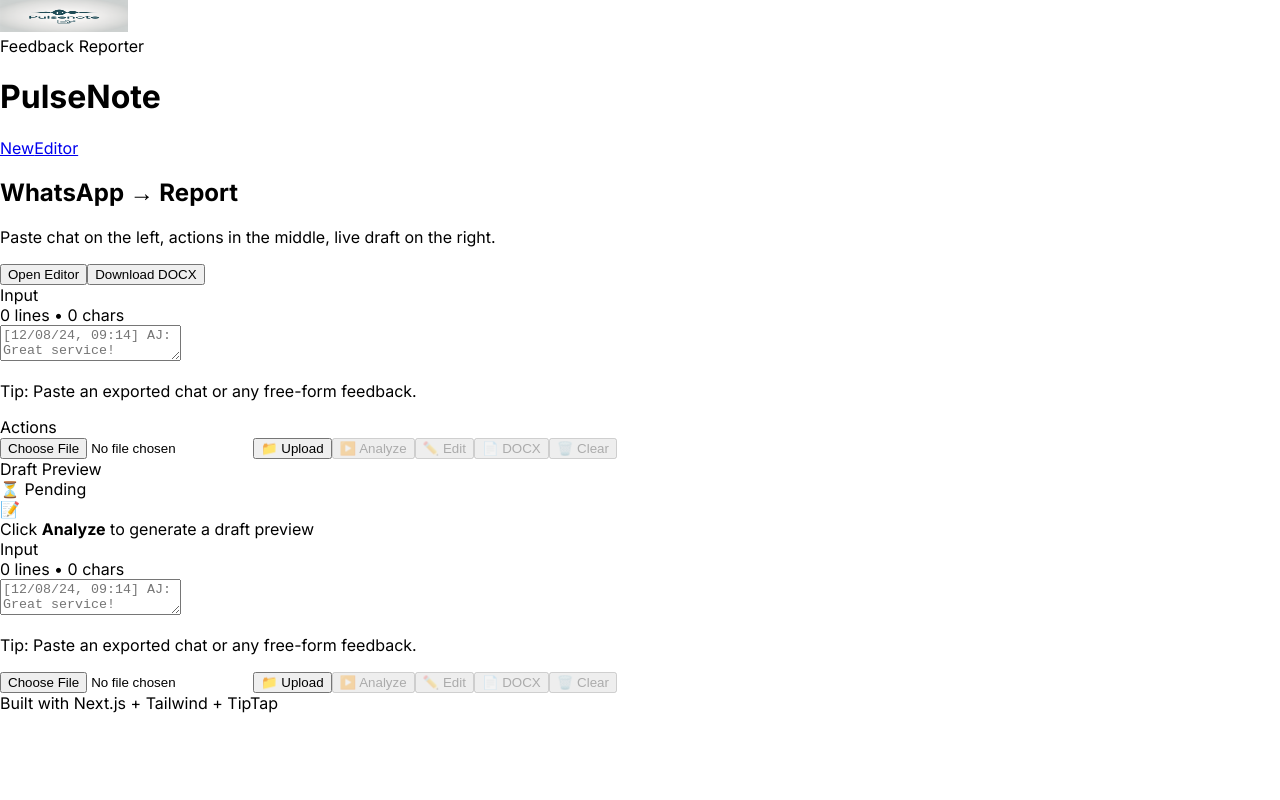
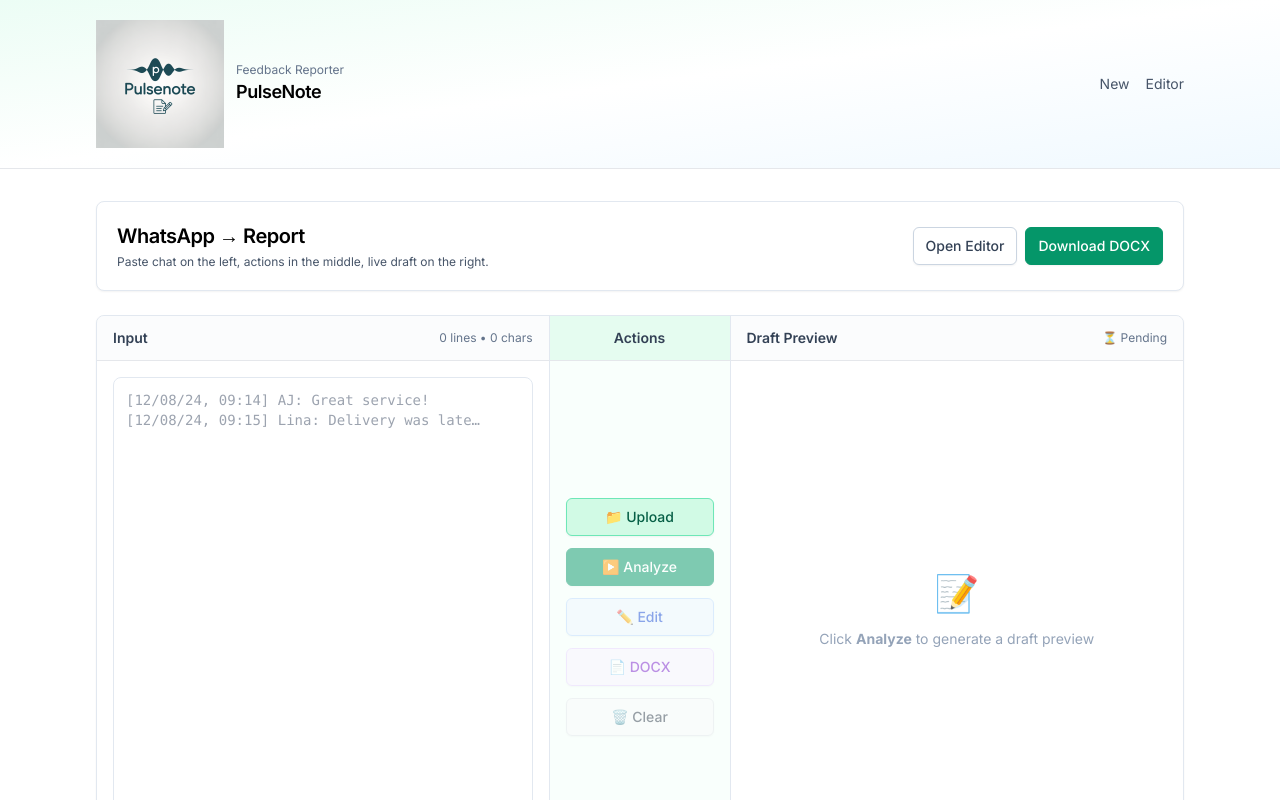
Before and after one commit to Amakanza/PulseNote, a Next.js app: page / in a window 1280 px wide. Shown: the top 800 px of the page. Built offline with nearby package versions, Linux system fonts and the light colour scheme.

Commit message:
globals.css

```diff
--- a/app/globals.css
+++ b/app/globals.css
@@ -1,4 +1,54 @@
-/* app/globals.css */
+@tailwind base;
+@tailwind components;
+@tailwind utilities;
+
+/* Base styles */
 html, body, #__next { height: 100%; }
 * { box-sizing: border-box; }
-body { margin: 0; font-family: system-ui, -apple-system, Segoe UI, Roboto, Ubuntu, Cantarell, 'Helvetica Neue', Arial, 'Noto Sans', 'Apple Color Emoji', 'Segoe UI Emoji'; }
+body {
+  margin: 0;
+  font-family: system-ui, -apple-system, 'Segoe UI', Roboto, Ubuntu, Cantarell, 'Helvetica Neue', Arial, 'Noto Sans', 'Apple Color Emoji', 'Segoe UI Emoji';
+}
+
+/* Custom component styles */
+@layer components {
+  .container-narrow {
+    @apply max-w-6xl mx-auto px-4 sm:px-6 lg:px-8;
+  }
+
+  .panel {
+    @apply bg-white rounded-lg border border-slate-200 shadow-sm;
+  }
+
+  .btn {
+    @apply inline-flex items-center justify-center rounded-md border border-slate-300 bg-white px-3 py-2 text-sm font-medium text-slate-700 shadow-sm transition-colors hover:bg-slate-50 focus:outline-none focus:ring-2 focus:ring-emerald-500 focus:ring-offset-2 disabled:opacity-50 disabled:cursor-not-allowed;
+  }
+
+  .btn-primary {
+    @apply border-emerald-600 bg-emerald-600 text-white hover:bg-emerald-700 focus:ring-emerald-500;
+  }
+
+  .btn-sm {
+    @apply px-2 py-1 text-xs;
+  }
+
+  .input {
+    @apply block w-full rounded-md border border-slate-300 px-3 py-2 text-sm placeholder-slate-400 shadow-sm focus:border-emerald-500 focus:outline-none focus:ring-1 focus:ring-emerald-500;
+  }
+
+  .textarea {
+    @apply block w-full rounded-md border border-slate-300 px-3 py-2 text-sm placeholder-slate-400 shadow-sm focus:border-emerald-500 focus:outline-none focus:ring-1 focus:ring-emerald-500 resize-none;
+  }
+
+  .label {
+    @apply text-sm font-medium text-slate-700;
+  }
+
+  .small {
+    @apply text-xs text-slate-500;
+  }
+
+  .prose {
+    @apply prose-slate prose-sm max-w-none;
+  }
+}
```
